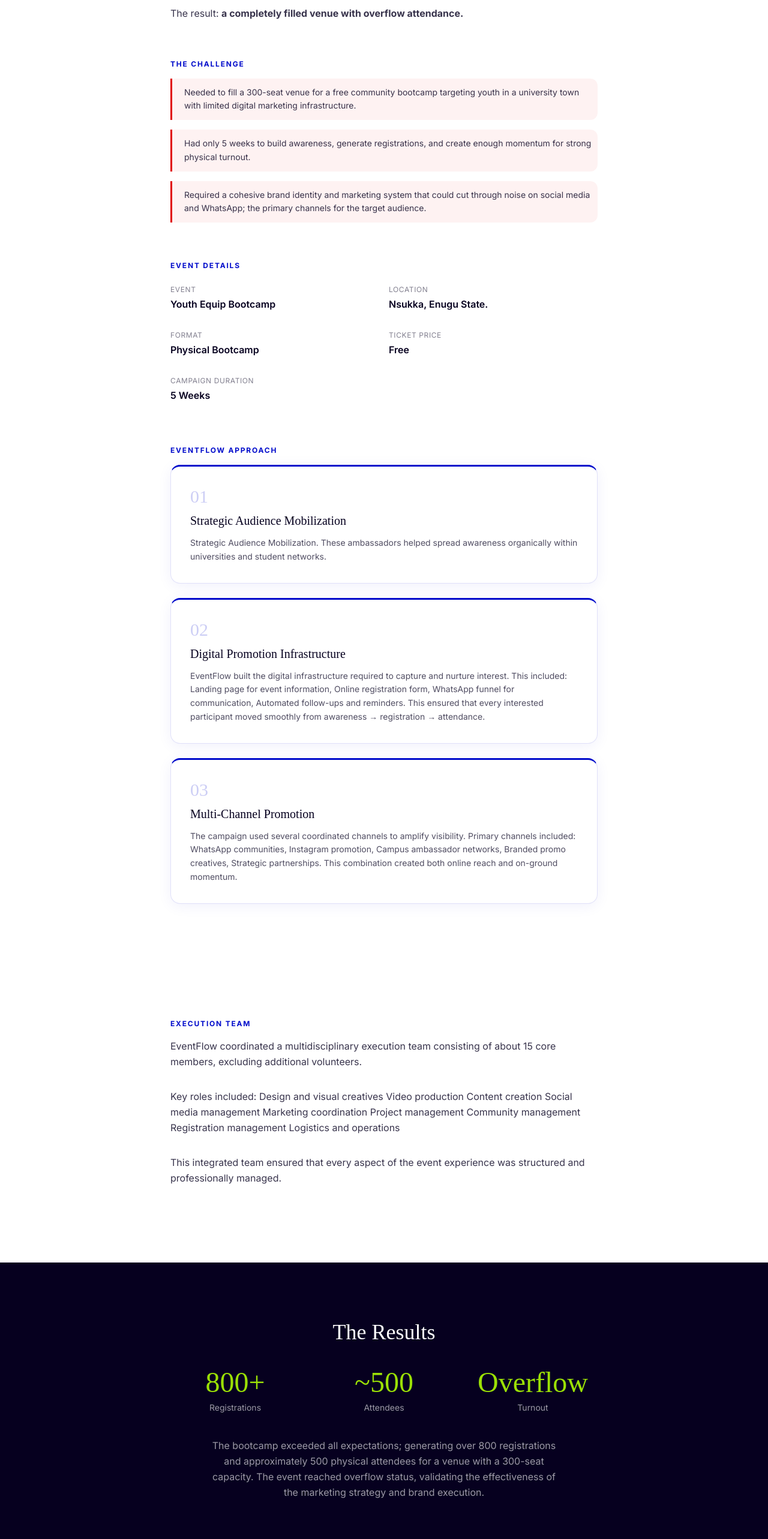
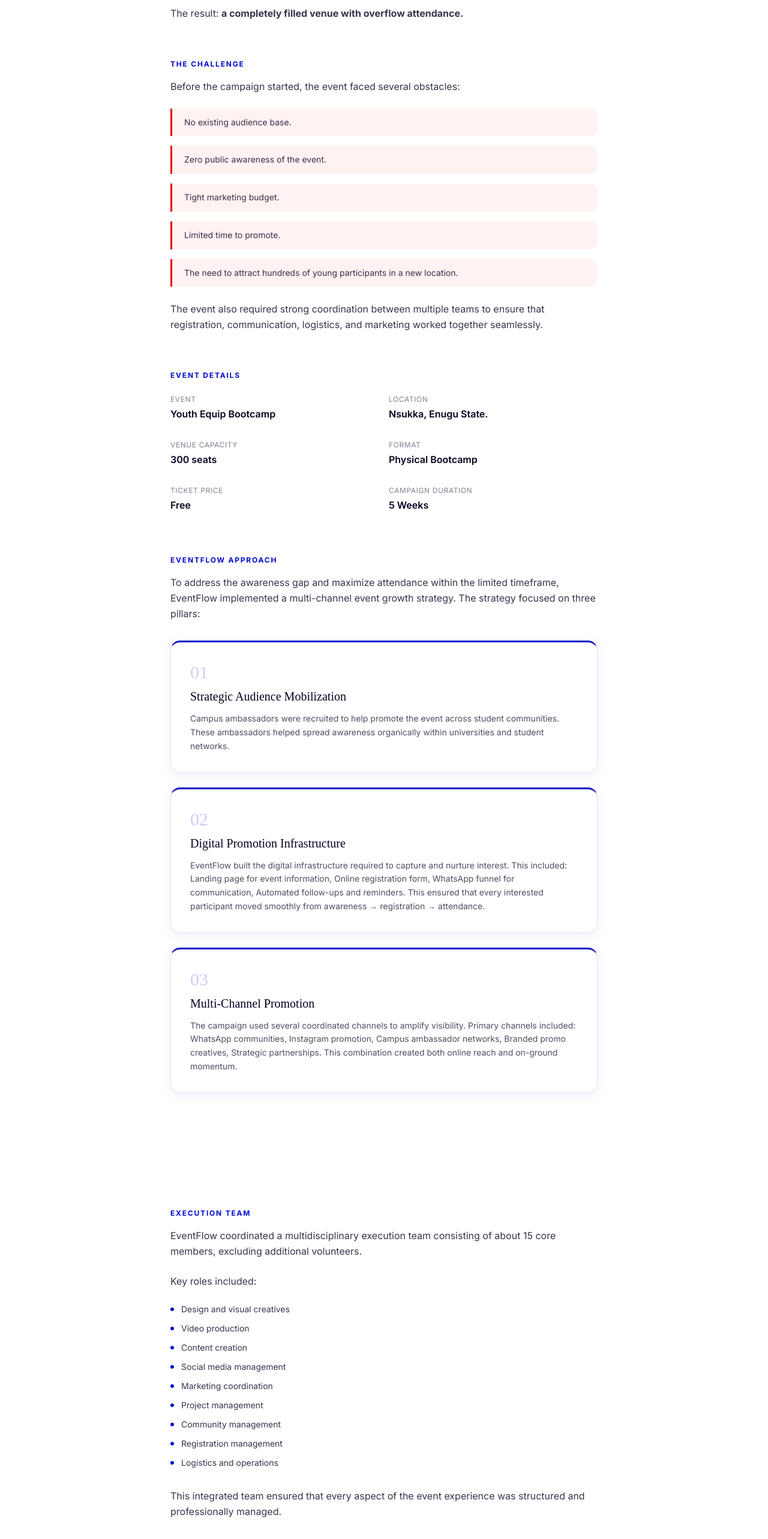
Before and after one commit to Progress21-tech/eventflow-duplicate, a React (Vite) app: page /case-study/youth-equip-bootcamp in a window 1280 px wide. Shown: the part 1900-4466 px from the top of the page at 60% size. Built offline with nearby package versions, Linux system fonts and the light colour scheme; the HTML template or start-up script is replaced by a standard one; a web font is replaced by a local one.

Commit message:
Refactor CaseStudyYouthEquip component content

```diff
--- a/src/pages/CaseStudyYouthEquip.tsx
+++ b/src/pages/CaseStudyYouthEquip.tsx
@@ -1,6 +1,6 @@
 import { motion } from "framer-motion";
 import { Link } from "react-router-dom";
-import { ChevronRight, Camera, Play, ExternalLink } from "lucide-react";
+import { ChevronRight } from "lucide-react";
 import PageLayout from "@/components/PageLayout";
 import AnimatedSection from "@/components/AnimatedSection";
 
@@ -28,16 +28,18 @@ const metrics = [
 ];
 
 const challenges = [
-  "Needed to fill a 300-seat venue for a free community bootcamp targeting youth in a university town with limited digital marketing infrastructure.",
-  "Had only 5 weeks to build awareness, generate registrations, and create enough momentum for strong physical turnout.",
-  "Required a cohesive brand identity and marketing system that could cut through noise on social media and WhatsApp; the primary channels for the target audience.",
+  "No existing audience base.",
+  "Zero public awareness of the event.",
+  "Tight marketing budget.",
+  "Limited time to promote.",
+  "The need to attract hundreds of young participants in a new location.",
 ];
 
 const approaches = [
   {
     num: "01",
     title: "Strategic Audience Mobilization",
-    desc: "Strategic Audience Mobilization. These ambassadors helped spread awareness organically within universities and student networks.",
+    desc: "Campus ambassadors were recruited to help promote the event across student communities. These ambassadors helped spread awareness organically within universities and student networks.",
   },
   {
     num: "02",
@@ -51,11 +53,45 @@ const approaches = [
   },
 ];
 
+const executionRoles = [
+  "Design and visual creatives",
+  "Video production",
+  "Content creation",
+  "Social media management",
+  "Marketing coordination",
+  "Project management",
+  "Community management",
+  "Registration management",
+  "Logistics and operations",
+];
+
+const eventExperienceProgram = [
+  "Keynote presentations",
+  "Skill-focused sessions",
+  "Q&A discussions",
+  "Networking opportunities",
+];
+
+const eventExperienceSpeakers = [
+  "Marketing",
+  "Leadership",
+  "Design",
+  "Video production",
+  "Artificial intelligence",
+];
+
+const postEventImpact = [
+  "Participants shared numerous testimonials about the value gained.",
+  "New partnerships emerged.",
+  "A community of engaged participants continued interacting after the bootcamp.",
+];
+
 const metricsTable = [
+  { metric: "Campaign Duration", outcome: "5 Weeks" },
+  { metric: "Marketing Push", outcome: "2 Weeks" },
   { metric: "Total Registrations", outcome: "800+" },
   { metric: "Estimated Attendance", outcome: "~500" },
   { metric: "Venue Capacity", outcome: "300 (overflow)" },
-  { metric: "Campaign Duration", outcome: "5 Weeks" },
   { metric: "Primary Channels", outcome: "Instagram, WhatsApp, On-campus" },
   { metric: "Ticket Price", outcome: "Free" },
   { metric: "Design Assets Produced", outcome: "30+" },
@@ -64,6 +100,7 @@ const metricsTable = [
 const eventDetails = [
   { label: "Event", value: "Youth Equip Bootcamp" },
   { label: "Location", value: "Nsukka, Enugu State." },
+  { label: "Venue Capacity", value: "300 seats" },
   { label: "Format", value: "Physical Bootcamp" },
   { label: "Ticket Price", value: "Free" },
   { label: "Campaign Duration", value: "5 Weeks" },
@@ -150,14 +187,13 @@ const CaseStudyYouthEquip = () => (
       </div>
     </section>
 
-
     {/* Main Content */}
     <section className="bg-white py-16 md:py-24">
       <div className="container mx-auto max-w-[760px] space-y-16">
         <AnimatedSection>
           <img
             src={eventPhoto}
-    alt="Retire Young & Rich Event"
+            alt="Youth Equip Bootcamp Event"
             className="w-full h-[220px] md:h-[400px] rounded-2xl object-cover"
           />
         </AnimatedSection>
@@ -174,28 +210,39 @@ const CaseStudyYouthEquip = () => (
           </div>
         </AnimatedSection>
 
-
         {/* Overview */}
         <AnimatedSection>
           <SectionLabel>Overview</SectionLabel>
           <p className="text-[hsl(252,100%,6%)]/80 leading-relaxed mb-8">
-           <strong>The Youth Equip Bootcamp</strong> was designed as a transformational learning experience for young people seeking clarity, practical skills, and mentorship for building meaningful careers and businesses.
+            <strong>The Youth Equip Bootcamp</strong> was designed as a
+            transformational learning experience for young people seeking
+            clarity, practical skills, and mentorship for building meaningful
+            careers and businesses.
           </p>
           <p className="text-[hsl(252,100%,6%)]/80 leading-relaxed mb-8">
-           However, when the event planning began, it faced a major challenge: <strong>it was a first-time event with zero awareness and limited budget.</strong>
+            However, when the event planning began, it faced a major challenge:{" "}
+            <strong>
+              it was a first-time event with zero awareness and limited budget.
+            </strong>
           </p>
           <p className="text-[hsl(252,100%,6%)]/80 leading-relaxed mb-8">
-           EventFlow stepped in to structure the marketing, build the audience pipeline, and coordinate the execution from promotion to event-day experience.
+            EventFlow stepped in to structure the marketing, build the audience
+            pipeline, and coordinate the execution from promotion to event-day
+            experience.
           </p>
           <p className="text-[hsl(252,100%,6%)]/80 leading-relaxed mb-8">
-          The result: <strong>a completely filled venue with overflow attendance.</strong>
+            The result:{" "}
+            <strong>a completely filled venue with overflow attendance.</strong>
           </p>
         </AnimatedSection>
 
         {/* The Challenge */}
         <AnimatedSection>
           <SectionLabel>The Challenge</SectionLabel>
-          <div className="space-y-4">
+          <p className="text-[hsl(252,100%,6%)]/80 leading-relaxed mb-6">
+            Before the campaign started, the event faced several obstacles:
+          </p>
+          <div className="space-y-4 mb-6">
             {challenges.map((c, i) => (
               <motion.div
                 key={i}
@@ -211,6 +258,11 @@ const CaseStudyYouthEquip = () => (
               </motion.div>
             ))}
           </div>
+          <p className="text-[hsl(252,100%,6%)]/80 leading-relaxed">
+            The event also required strong coordination between multiple teams
+            to ensure that registration, communication, logistics, and marketing
+            worked together seamlessly.
+          </p>
         </AnimatedSection>
 
         {/* Event Details */}
@@ -233,6 +285,11 @@ const CaseStudyYouthEquip = () => (
         {/* Approach */}
         <AnimatedSection>
           <SectionLabel>Eventflow Approach</SectionLabel>
+          <p className="text-[hsl(252,100%,6%)]/80 leading-relaxed mb-8">
+            To address the awareness gap and maximize attendance within the
+            limited timeframe, EventFlow implemented a multi-channel event
+            growth strategy. The strategy focused on three pillars:
+          </p>
           <div className="space-y-6">
             {approaches.map((a, i) => (
               <motion.div
@@ -271,23 +328,31 @@ const CaseStudyYouthEquip = () => (
       <div className="container mx-auto max-w-[760px] space-y-16">
         <AnimatedSection>
           <SectionLabel>Execution Team</SectionLabel>
-          <p className="text-[hsl(252,100%,6%)]/80 leading-relaxed mb-8">
-           EventFlow coordinated a multidisciplinary execution team consisting of about 15 core members, excluding additional volunteers.
+          <p className="text-[hsl(252,100%,6%)]/80 leading-relaxed mb-6">
+            EventFlow coordinated a multidisciplinary execution team consisting
+            of about 15 core members, excluding additional volunteers.
           </p>
-          <p className="text-[hsl(252,100%,6%)]/80 leading-relaxed mb-8">
+          <p className="text-[hsl(252,100%,6%)]/80 leading-relaxed mb-6">
             Key roles included:
-           Design and visual creatives
-           Video production
-           Content creation
-           Social media management
-           Marketing coordination
-           Project management
-           Community management
-           Registration management
-           Logistics and operations
           </p>
-        <p className="text-[hsl(252,100%,6%)]/80 leading-relaxed mb-8">
-           This integrated team ensured that every aspect of the event experience was structured and professionally managed.
+          <div className="space-y-3 mb-8">
+            {executionRoles.map((role, i) => (
+              <motion.div
+                key={i}
+                initial={{ opacity: 0, x: -10 }}
+                whileInView={{ opacity: 1, x: 0 }}
+                viewport={{ once: true }}
+                transition={{ duration: 0.4, delay: i * 0.07 }}
+                className="flex items-center gap-3"
+              >
+                <span className="w-1.5 h-1.5 rounded-full bg-[hsl(237,99%,40%)] flex-shrink-0" />
+                <p className="text-[hsl(252,100%,6%)]/80 text-sm">{role}</p>
+              </motion.div>
+            ))}
+          </div>
+          <p className="text-[hsl(252,100%,6%)]/80 leading-relaxed">
+            This integrated team ensured that every aspect of the event
+            experience was structured and professionally managed.
           </p>
         </AnimatedSection>
       </div>
@@ -320,20 +385,113 @@ const CaseStudyYouthEquip = () => (
               </motion.div>
             ))}
           </div>
-          <p className="text-white/60 leading-relaxed max-w-xl mx-auto">
+          <p className="text-white/60 leading-relaxed max-w-xl mx-auto mb-6">
             The bootcamp exceeded all expectations; generating over 800
             registrations and approximately 500 physical attendees for a venue
             with a 300-seat capacity. The event reached overflow status,
             validating the effectiveness of the marketing strategy and brand
             execution.
           </p>
+          {/* Additional result details from document */}
+          <div className="text-left max-w-xl mx-auto space-y-3 mt-8">
+            {[
+              "300-seat hall completely filled.",
+              "100 additional seats rented.",
+              "Additional attendees standing due to demand.",
+            ].map((detail, i) => (
+              <motion.div
+                key={i}
+                initial={{ opacity: 0, x: -10 }}
+                whileInView={{ opacity: 1, x: 0 }}
+                viewport={{ once: true }}
+                transition={{ duration: 0.4, delay: i * 0.1 }}
+                className="flex items-center gap-3"
+              >
+                <span className="w-1.5 h-1.5 rounded-full bg-[hsl(79,95%,45%)] flex-shrink-0" />
+                <p className="text-white/70 text-sm">{detail}</p>
+              </motion.div>
+            ))}
+          </div>
         </AnimatedSection>
       </div>
     </section>
 
-    {/* Metrics Table + Impact + Links */}
+    {/* Event Experience */}
     <section className="bg-white py-16 md:py-24">
       <div className="container mx-auto max-w-[760px] space-y-16">
+        <AnimatedSection>
+          <SectionLabel>Event Experience</SectionLabel>
+          <p className="text-[hsl(252,100%,6%)]/80 leading-relaxed mb-6">
+            Participants experienced a highly engaging program that included:
+          </p>
+          <div className="space-y-3 mb-8">
+            {eventExperienceProgram.map((item, i) => (
+              <motion.div
+                key={i}
+                initial={{ opacity: 0, x: -10 }}
+                whileInView={{ opacity: 1, x: 0 }}
+                viewport={{ once: true }}
+                transition={{ duration: 0.4, delay: i * 0.07 }}
+                className="flex items-center gap-3"
+              >
+                <span className="w-1.5 h-1.5 rounded-full bg-[hsl(237,99%,40%)] flex-shrink-0" />
+                <p className="text-[hsl(252,100%,6%)]/80 text-sm">{item}</p>
+              </motion.div>
+            ))}
+          </div>
+          <p className="text-[hsl(252,100%,6%)]/80 leading-relaxed mb-6">
+            Speakers represented multiple professional fields, including:
+          </p>
+          <div className="space-y-3 mb-8">
+            {eventExperienceSpeakers.map((field, i) => (
+              <motion.div
+                key={i}
+                initial={{ opacity: 0, x: -10 }}
+                whileInView={{ opacity: 1, x: 0 }}
+                viewport={{ once: true }}
+                transition={{ duration: 0.4, delay: i * 0.07 }}
+                className="flex items-center gap-3"
+              >
+                <span className="w-1.5 h-1.5 rounded-full bg-[hsl(237,99%,40%)] flex-shrink-0" />
+                <p className="text-[hsl(252,100%,6%)]/80 text-sm">{field}</p>
+              </motion.div>
+            ))}
+          </div>
+          <p className="text-[hsl(252,100%,6%)]/80 leading-relaxed">
+            The seamless registration process and structured program flow
+            ensured a smooth experience for attendees.
+          </p>
+        </AnimatedSection>
+
+        {/* Post-Event Impact */}
+        <AnimatedSection>
+          <SectionLabel>Post-Event Impact</SectionLabel>
+          <p className="text-[hsl(252,100%,6%)]/80 leading-relaxed mb-6">
+            Following the event:
+          </p>
+          <div className="space-y-4 mb-6">
+            {postEventImpact.map((item, i) => (
+              <motion.div
+                key={i}
+                initial={{ opacity: 0, x: -10 }}
+                whileInView={{ opacity: 1, x: 0 }}
+                viewport={{ once: true }}
+                transition={{ duration: 0.4, delay: i * 0.1 }}
+                className="border-l-[3px] border-[hsl(237,99%,40%)] pl-5 py-3 bg-[hsl(237,99%,40%)]/5 rounded-r-xl"
+              >
+                <p className="text-[hsl(252,100%,6%)]/80 text-sm leading-relaxed">
+                  {item}
+                </p>
+              </motion.div>
+            ))}
+          </div>
+          <p className="text-[hsl(252,100%,6%)]/80 leading-relaxed">
+            The event successfully delivered on its goal of equipping young
+            people with practical knowledge, direction, and professional
+            connections.
+          </p>
+        </AnimatedSection>
+
         {/* Key Metrics Table */}
         <AnimatedSection>
           <SectionLabel>Key Metrics</SectionLabel>
@@ -387,11 +545,12 @@ const CaseStudyYouthEquip = () => (
           >
             <SectionLabel>Key Takeaway</SectionLabel>
             <p className="text-[hsl(252,100%,6%)]/80 leading-relaxed">
-              Great events don't fill themselves. Even with a free ticket and a
-              compelling topic, reaching and converting your target audience
-              requires a structured marketing approach, strong visual branding,
-              and consistent execution. The right system can turn a 300-seat
-              goal into a 500-person overflow event.
+              Even with zero initial awareness and a tight budget, a
+              well-structured event marketing strategy can rapidly mobilize an
+              audience and deliver a high-impact experience. Through strategic
+              promotion, digital funnels, and coordinated execution, EventFlow
+              helped transform the Youth Equip Bootcamp from an uncertain launch
+              into a fully attended and highly engaging event.
             </p>
           </div>
         </AnimatedSection>
```
Lines whose indentation alone changed are shown as unchanged.
